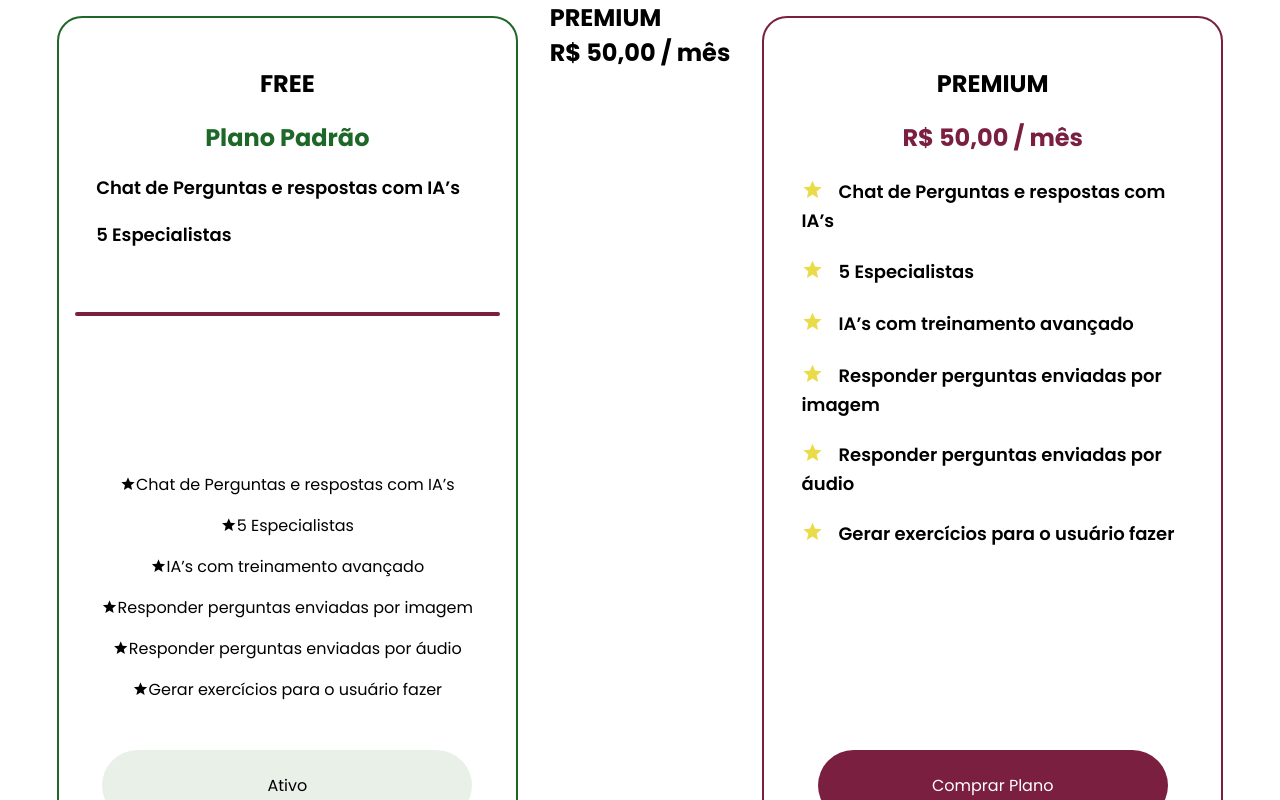
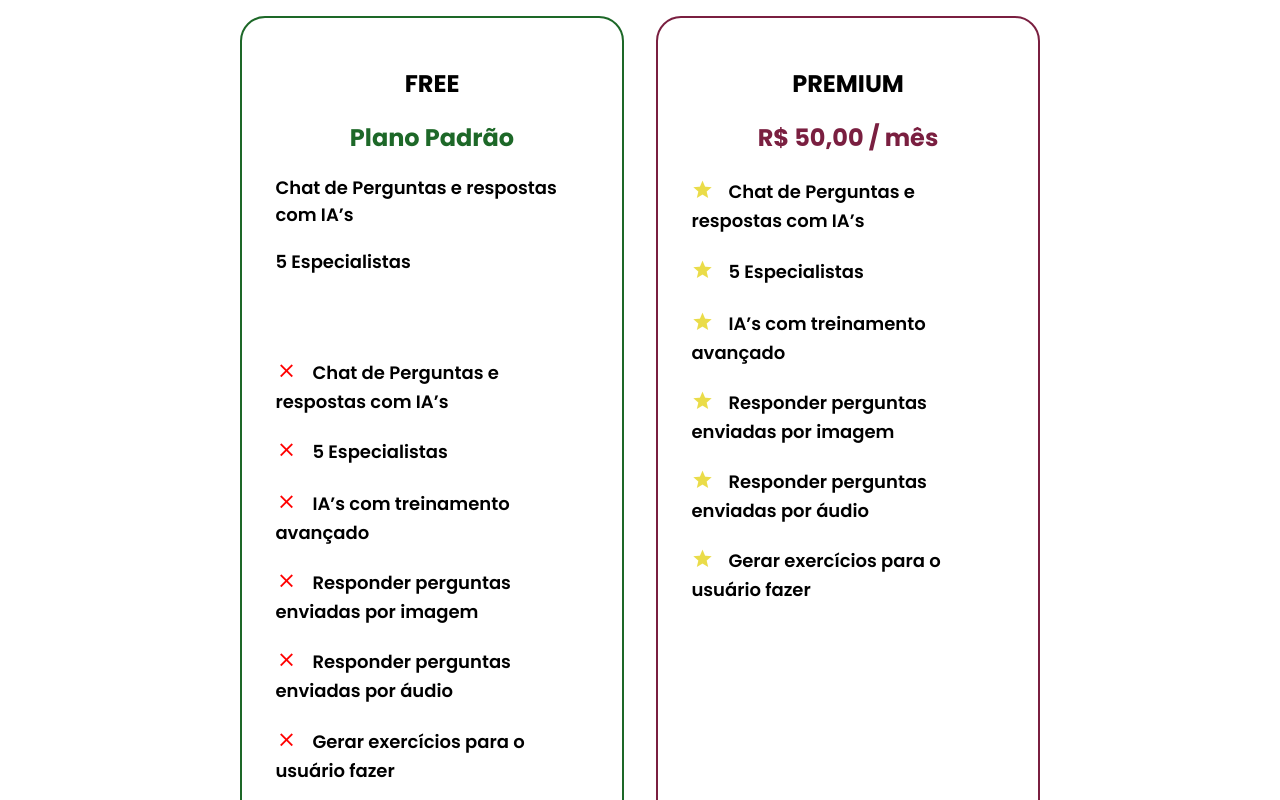
Before and after one commit to The-Fabricators/ChatFrontend, a Vue app: page /subscription-plan in a window 1280 px wide. Shown: the top 800 px of the page. Built offline with nearby package versions, Linux system fonts and the light colour scheme; a web font is replaced by a local one.

Commit message:
FIX: add not includes benefit in free subscription component #12

```diff
--- a/src/assets/sass/_subscription.scss
+++ b/src/assets/sass/_subscription.scss
@@ -47,6 +47,11 @@ section {
       color: $standard-green;
       text-align: center;
     }
+    p{
+        span{
+            color: red;
+        }
+    }
   }
 }
 .space-last {
@@ -62,12 +67,10 @@ section {
   }
 }
 .line {
-  width: 100%; /* A linha ocupa toda a largura do contêiner pai */
-  height: 4px; /* Espessura padrão */
+  width: 100%;
+  height: 2px;
   border-radius: 15px;
-  background-color: #7a1f40; /* Cor da linha */
-  margin: 0 0 11vw; /* Espaçamento vertical ao redor da linha */
-  box-sizing: border-box; /* Garante que o tamanho seja calculado corretamente */
+  background-color: $standard-black;
 }
 
 @media screen and (min-width: 768px) and (min-device-width: 768px) {
@@ -78,7 +81,7 @@ section {
     gap: 2rem;
   }
   .subscription-container {
-    width: 36%;
+    width: 30%;
     min-height: 40rem;
     justify-content: space-between;
     margin: 1rem 0;
--- a/src/components/global/buttons/defaultBtn.vue
+++ b/src/components/global/buttons/defaultBtn.vue
@@ -11,6 +11,7 @@
           color: hover ? props.colorHover : props.color,
           width: props.width,
           height: props.height,
+          cursor: props.cursor,
         }"
       >
         {{ props.text }}
@@ -71,6 +72,10 @@ const props = defineProps({
     type: String,
     default: 'white',
   },
+  cursor: {
+    type: String,
+    default: 'pointer',
+  },
 })
 </script>
 
--- a/src/components/subscriptionPlan/FreeSubscription.vue
+++ b/src/components/subscriptionPlan/FreeSubscription.vue
@@ -9,20 +9,18 @@ import defaultBtn from '../global/buttons/defaultBtn.vue'
       <p>Chat de Perguntas e respostas com IA’s</p>
       <p class="space-last">5 Especialistas</p>
     </div>
-    <span class="line"></span>
-    <p><span class="mdi mdi-star"></span>Chat de Perguntas e respostas com IA’s</p>
-    <p><span class="mdi mdi-star"></span>5 Especialistas</p>
-    <p><span class="mdi mdi-star"></span>IA’s com treinamento avançado</p>
-    <p><span class="mdi mdi-star"></span>Responder perguntas enviadas por imagem</p>
-    <p><span class="mdi mdi-star"></span>Responder perguntas enviadas por áudio</p>
-    <p class="space-last">
-      <span class="mdi mdi-star"></span>Gerar exercícios para o usuário fazer
-    </p>
-    <defaultBtn text="Ativo" background="#2971201A" color="#000000" width="370px" />
-  </div>
-  <div class="text">
-    <h1>PREMIUM</h1>
-    <h2>R$ 50,00 / mês</h2>
+    <!-- <span class="line"></span> -->
+    <div class="text">
+      <p><span class="mdi mdi-close"></span>Chat de Perguntas e respostas com IA’s</p>
+      <p><span class="mdi mdi-close"></span>5 Especialistas</p>
+      <p><span class="mdi mdi-close"></span>IA’s com treinamento avançado</p>
+      <p><span class="mdi mdi-close"></span>Responder perguntas enviadas por imagem</p>
+      <p><span class="mdi mdi-close"></span>Responder perguntas enviadas por áudio</p>
+      <p class="space-last">
+        <span class="mdi mdi-close"></span>Gerar exercícios para o usuário fazer
+      </p>
+    </div>
+    <defaultBtn text="Ativo" background="#2971201A" color="#000000" width="350px" cursor="default" />
   </div>
 </template>
 <style scoped>
```
